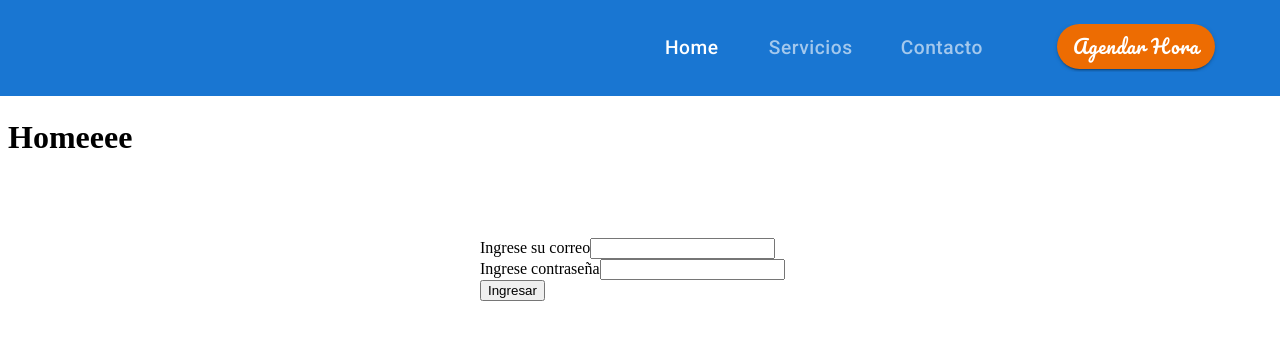
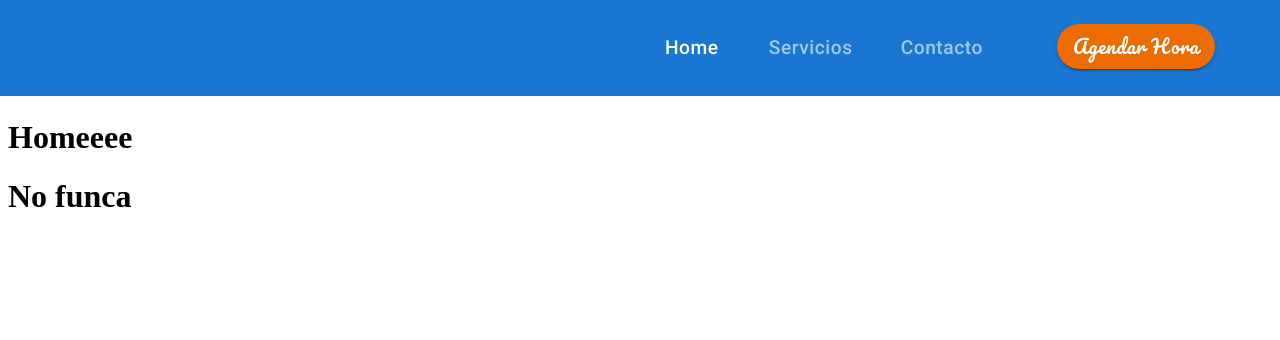
Before and after one commit to CamiloERH/proyectosoftware, a React (Create React App) app: page / in a window 1280 px wide. Shown: the top 340 px of the page. Built offline with nearby package versions, Linux system fonts and the light colour scheme.

Commit message:
Update App.js

```diff
--- a/src/App.js
+++ b/src/App.js
@@ -20,7 +20,7 @@ function App() {
           <Route exact path="/" component={() =>
             <div>
               <h1>Homeeee</h1>
-              <Login/>
+              <h1>No funca </h1>
 
             </div>}
           />
```
